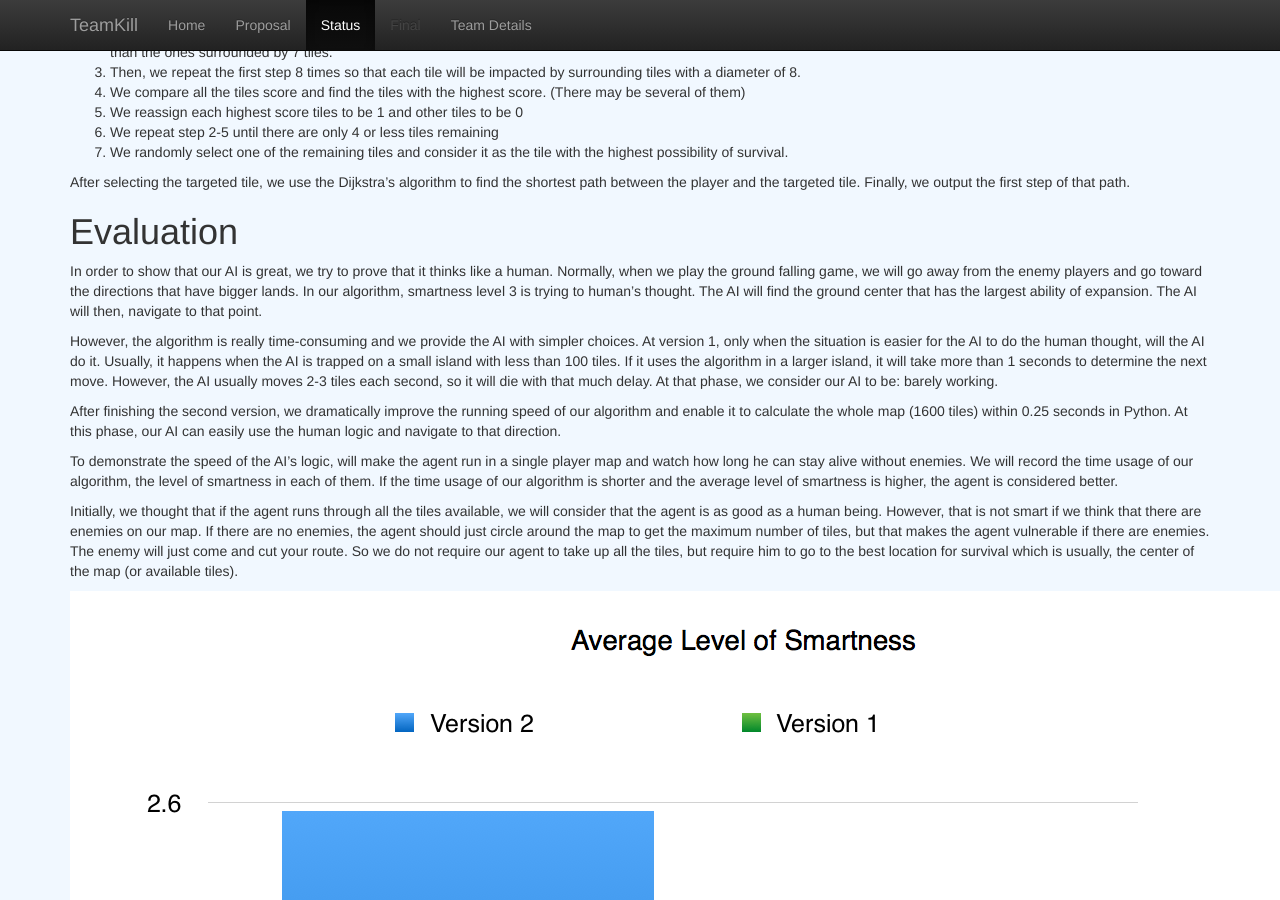
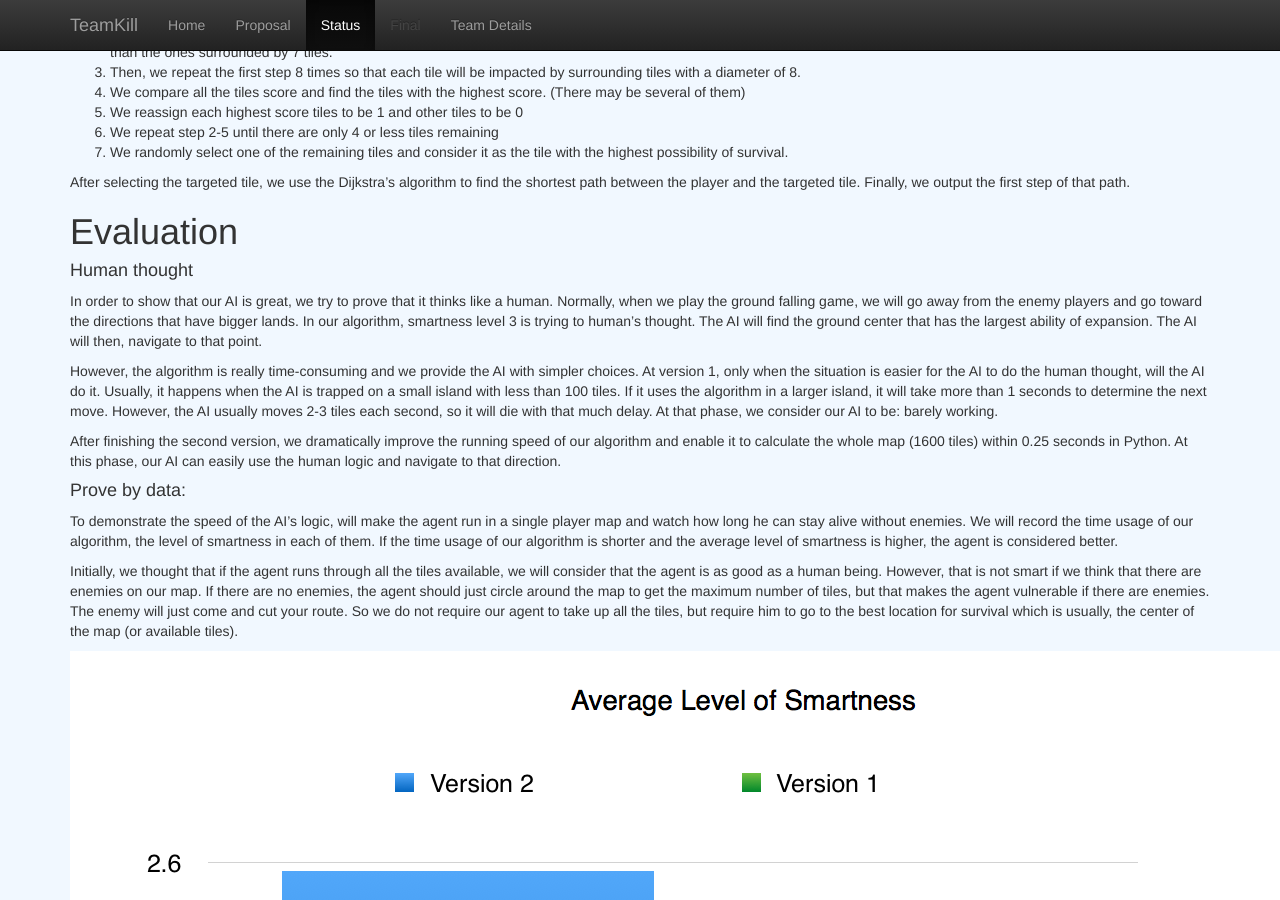
Before and after one commit to zhuohan/teamKill, a Jekyll site: the page built from docs/status.md, in a window 1280 px wide and 900 px high, scrolled down 1681 px. Built offline with Jekyll 4.4.1, drawn with Linux system fonts in a browser that asks for light colours.

Commit message:
Update status.md

```diff
--- a/docs/status.md
+++ b/docs/status.md
@@ -59,12 +59,14 @@ After selecting the targeted tile, we use the Dijkstra’s algorithm to find the
 
 # Evaluation
 
+#### Human thought
 In order to show that our AI is great, we try to prove that it thinks like a human. Normally, when we play the ground falling game, we will go away from the enemy players and go toward the directions that have bigger lands. In our algorithm, smartness level 3 is trying to human’s thought. The AI will find the ground center that has the largest ability of expansion. The AI will then, navigate to that point.
 
 However, the algorithm is really time-consuming and we provide the AI with simpler choices. At version 1, only when the situation is easier for the AI to do the human thought, will the AI do it. Usually, it happens when the AI is trapped on a small island with less than 100 tiles. If it uses the algorithm in a larger island, it will take more than 1 seconds to determine the next move. However, the AI usually moves 2-3 tiles each second, so it will die with that much delay. At that phase, we consider our AI to be: barely working.
 
 After finishing the second version, we dramatically improve the running speed of our algorithm and enable it to calculate the whole map (1600 tiles) within 0.25 seconds in Python. At this phase, our AI can easily use the human logic and navigate to that direction.
 
+#### Prove by data:
 To demonstrate the speed of the AI’s logic, will make the agent run in a single player map and watch how long he can stay alive without enemies. We will record the time usage of our algorithm, the level of smartness in each of them. If the time usage of our algorithm is shorter and the average level of smartness is higher, the agent is considered better.
 
 Initially, we thought that if the agent runs through all the tiles available, we will consider that the agent is as good as a human being. However, that is not smart if we think that there are enemies on our map. If there are no enemies, the agent should just circle around the map to get the maximum number of tiles, but that makes the agent vulnerable if there are enemies. The enemy will just come and cut your route. So we do not require our agent to take up all the tiles, but require him to go to the best location for survival which is usually, the center of the map (or available tiles).
```
Also changed, not shown: other parts of docs/status.md (+1 -0 lines).
